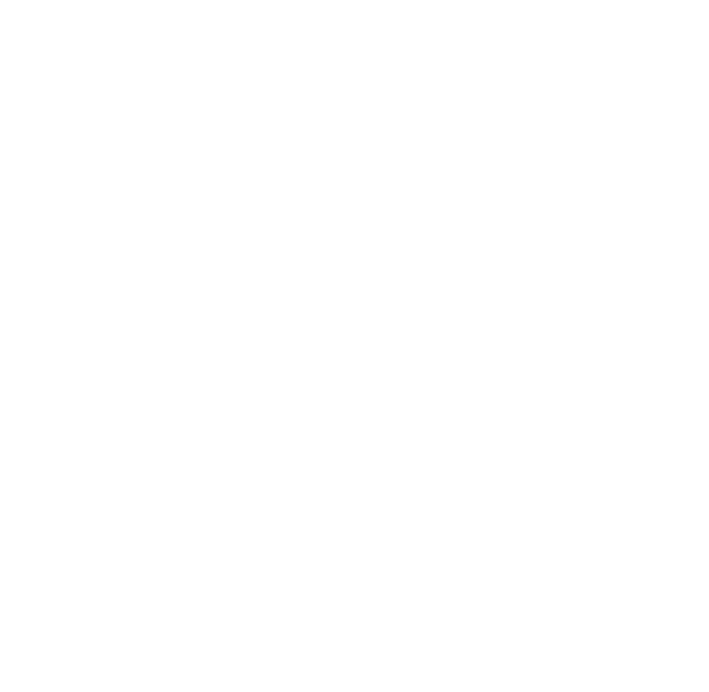
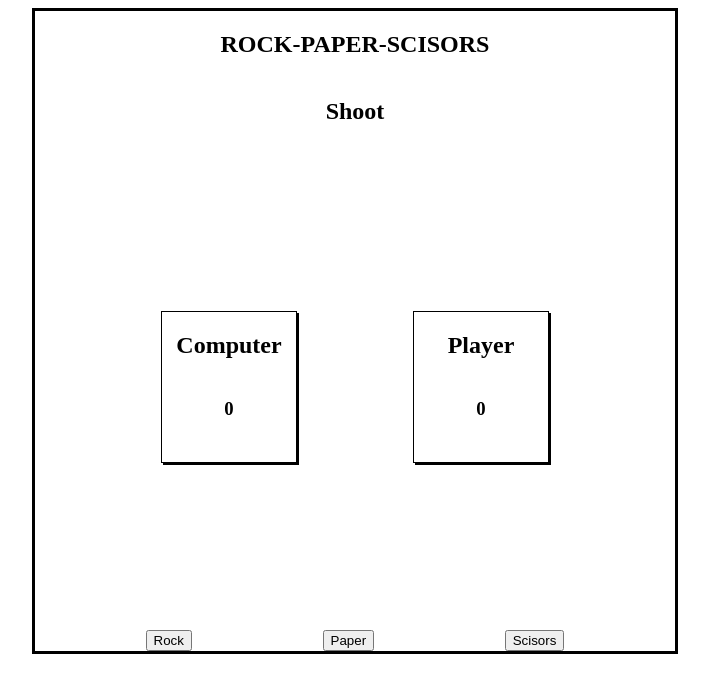
Before and after one commit to TJFrags/Rock-Paper-Scisors, a plain HTML site: page index.html in a window 1280 px wide. Shown: the whole page, without its empty margins (285-994 px from the left). Drawn offline with Linux system fonts and the light colour scheme.

Commit message:
Created basic UI. Added css

```diff
--- a/index.html
+++ b/index.html
@@ -3,10 +3,36 @@
 <head>
     <meta charset="UTF-8">
     <meta name="viewport" content="width=device-width, initial-scale=1.0">
-    <script src="script.js"></script>
+    <link rel="stylesheet" href="style.css">
+    <script src="script.js" defer></script>
     <title>Rock Paper Scisors</title>
 </head>
 <body>
 
+    <section class="game">
+        <div class="header">
+            <h1>ROCK-PAPER-SCISORS</h1>
+            <h1>Shoot</h1>
+        </div>
+        <div class="score">
+            <div class="score-computer">
+                <h2>Computer</h2>
+                <h3 id="compScore">0</h3>
+            </div>
+            <div class="score-player">
+                <h2>Player</h2>
+                <h3 id="playerScore">0</h3>
+
+            </div>
+
+        </div>
+
+        <div class="moves">
+            <button class="button move-button">Rock</button>
+            <button class="button move-button">Paper</button>
+            <button class="button move-button">Scisors</button>
+
+        </div>
+    </section>
 </body>
 </html>
--- /dev/null
+++ b/style.css
@@ -0,0 +1,43 @@
+
+.game{
+    display: flex;
+    flex-direction: column;
+    align-items: center;
+
+    justify-content: space-between;
+    height: 80dvh;
+    width: 80dvh;
+    margin: auto;
+    border: solid black;
+}
+
+.header{
+    display: flex;
+    flex-direction: column;
+    align-items: center;
+}
+
+.score{
+    justify-content: center;
+    align-items: center;
+    display: flex;
+    gap: 100px;
+}
+
+.score-computer, .score-player{
+    display: flex;
+    flex-direction: column;
+    align-items: center;
+    border: solid 1px black;
+    width: 150px;
+    height: 150px;
+    box-shadow: 2px 2px;
+    margin: 2%;
+}
+.moves{
+    display: flex;
+    align-items: center;
+    justify-content: space-evenly;
+    width: 100%;
+    gap: 20px;
+}
```
